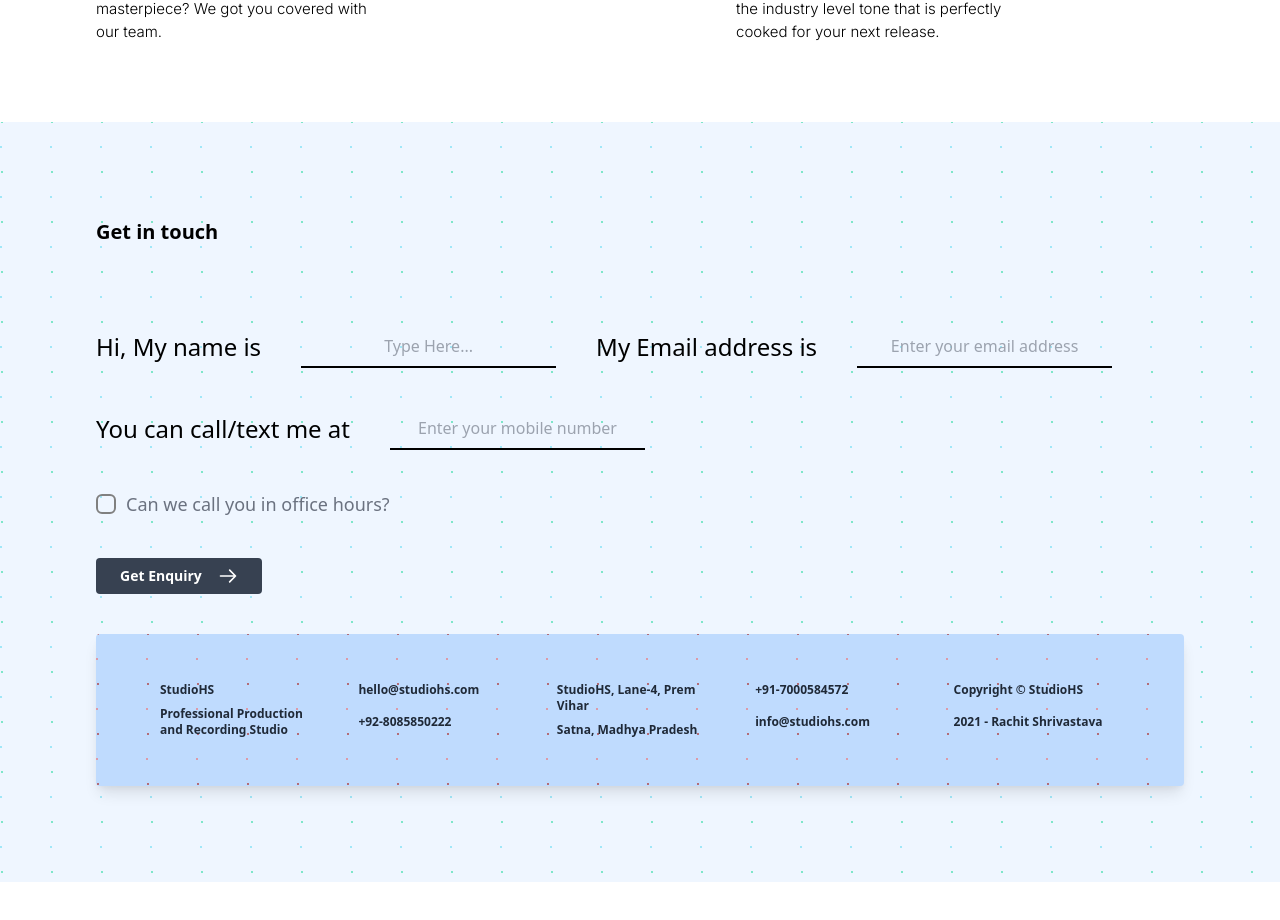
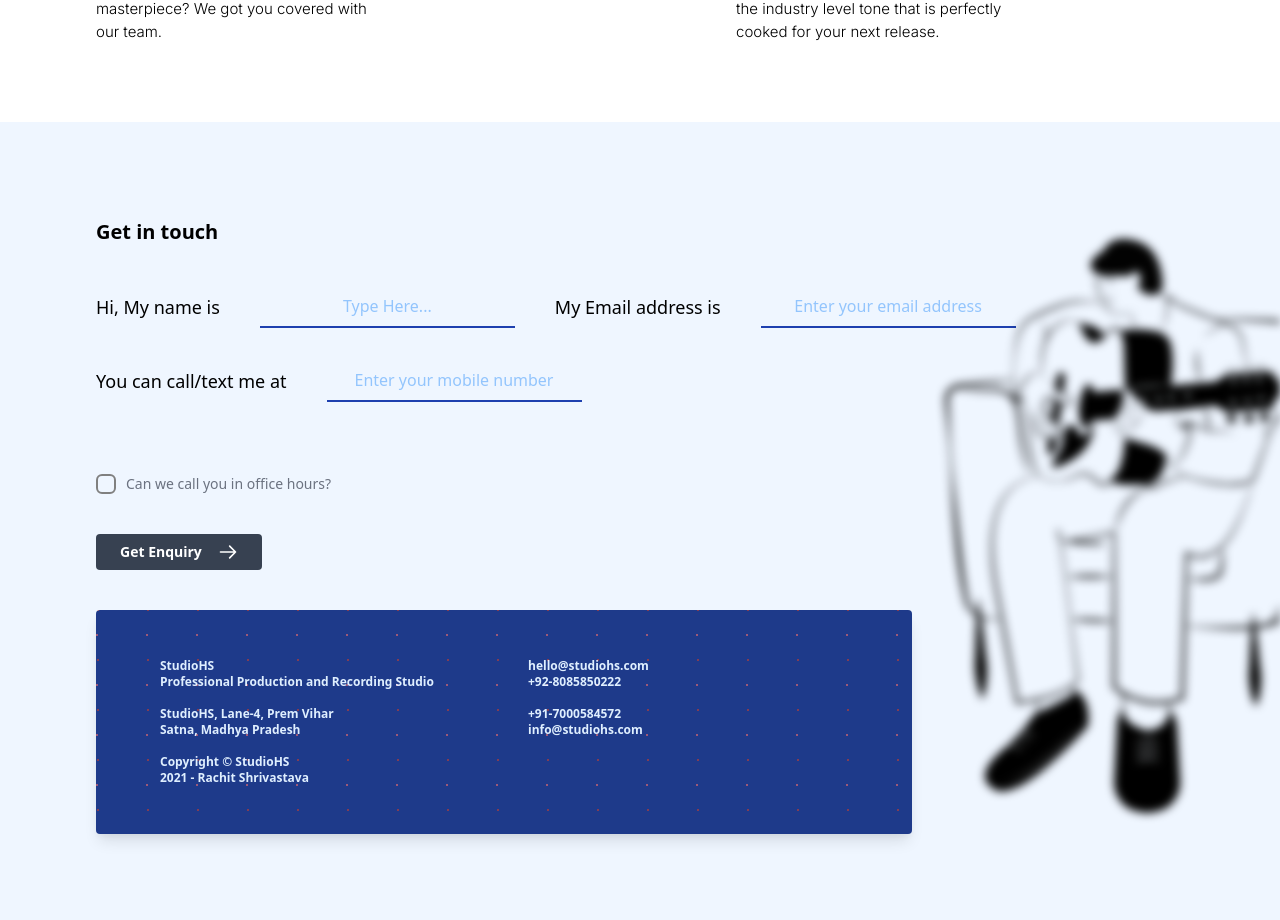
Before and after one commit to funcococode/studiohs, a React (Vite) app: page / in a window 1280 px wide. Shown: the part 2278-3198 px from the top of the page. Before the commit the page ends 3160 px from the top, so only its background shows below. Built offline with nearby package versions, Linux system fonts and the light colour scheme.

Commit message:
added an illustration for footer section

```diff
--- a/src/app/app.module.css
+++ b/src/app/app.module.css
@@ -261,26 +261,34 @@ main,section{
 
 .contactSection{
 	@apply bg-blue-50 p-24 space-y-10;
-	background-image: radial-gradient(rgba(108, 223, 243, 0.6) 1px,transparent 0),radial-gradient(rgba(77, 223, 179, 0.7) 1px,transparent 0);
-    background-size: 50px 50px;
-    background-position: 0 0, 25px 25px;
-	background-attachment: fixed;
-    -webkit-animation: slide 2s linear infinite;
-    animation: slide 4s linear infinite;
+
+	position: relative;
+}
+.contactSection::before{
+	position:absolute;
+	content:'';
+	left:50%;
+	top:0;
+	width:50%;
+	height:100%;
+	background:url('../app//footerImg.svg') no-repeat;
+	background-size: cover;
+	filter:blur(5px);
+	pointer-events: none;
 }
 .contactForm{
-	@apply space-y-10;
 }
 .contactForm > p{
-	@apply text-2xl mr-10 inline-flex gap-10 items-center;
+	@apply text-lg mr-10 inline-flex gap-10 items-center mb-8;
 }
 .contactInput{
-	@apply transition duration-100 border-0 border-b-2 border-black bg-transparent text-center  focus:outline-none focus:ring focus:ring-gray-800 focus:border-transparent focus:placeholder-opacity-0 placeholder-gray-400;
+	@apply transition duration-100 border-0 border-b-2 border-blue-800 bg-transparent text-center text-blue-800 focus:outline-none focus:ring focus:ring-blue-800 focus:border-transparent focus:placeholder-opacity-0 placeholder-blue-300;
 
 }
 
 .contactForm > p:nth-child(5){
-	@apply flex items-center text-lg
+	@apply flex items-center text-sm my-10;
+
 }
 .contactCheckbox{
 	visibility: hidden;
@@ -288,15 +296,18 @@ main,section{
 	display: none;
 }
 .contactCheckbox + label{
-	@apply text-gray-500;
+	@apply text-gray-500 hover:text-blue-900;
 	position: relative;
 	user-select: none;
 	display:grid;
 	align-items: center;
 	padding-left:30px;
 }
+.contactCheckbox:checked + label{
+	@apply text-blue-900;
+}
 .contactCheckbox:checked + label::before{
-	@apply bg-yellow-500 border-yellow-500 rounded-full
+	@apply bg-blue-800 border-blue-800 rounded-full
 }
 .contactCheckbox + label::before{
 	position: absolute;
@@ -310,7 +321,7 @@ main,section{
 	border-radius: 6px;
 }
 .formButton{
-	@apply bg-gray-700 text-white p-2 px-6 rounded text-sm font-semibold flex items-center gap-4 hover:bg-blue-600 hover:pl-10;
+	@apply bg-gray-700 text-white p-2 px-6 rounded text-sm font-semibold flex items-center gap-4 hover:bg-green-600 hover:pl-10;
 	transition:all 0.1s;
 
 }
@@ -321,9 +332,8 @@ main,section{
 
 
 .contactFooter{
-	@apply grid bg-blue-200 p-12 shadow-lg rounded;
-	grid-template-columns:repeat(5,1fr);
-
+	@apply grid bg-blue-900 p-12 shadow-lg rounded w-3/4 gap-4;
+	grid-template-columns:repeat(2,1fr);
     background-image: radial-gradient(rgba(240, 110, 110, 0.6) 1px,transparent 0),radial-gradient(rgba(173, 62, 62, 0.7) 1px,transparent 0);
     background-size: 50px 50px;
     background-position: 0 0, 25px 25px;
@@ -332,8 +342,9 @@ main,section{
     animation: slide 4s linear infinite;
 }
 .contactFooter > ul{
-	@apply grid gap-2 px-4;
+	@apply grid px-4;
 }
 .footerListItem{
-	@apply text-xs text-gray-800 font-semibold
+	@apply text-xs text-blue-100 font-semibold;
+	mix-blend-mode: screen;
 }
--- a/src/components/Contact.tsx
+++ b/src/components/Contact.tsx
@@ -1,7 +1,7 @@
 import React ,{useState,useEffect} from 'react'
 import styles from "../app/app.module.css";
 import { ArrowRightIcon } from '@heroicons/react/outline';
-import { check } from 'prettier';
+import footerImg from "../app/footerImg.svg";
 const Contact = () => {
     let [isChecked, setIsChecked] = useState(false);
     const handleChange = () => {
@@ -10,6 +10,7 @@ const Contact = () => {
     return (
         <section className={styles.contactSection}>
             <h2 className={styles.sectionTitle}>Get in touch</h2>
+            <div className={styles.contactWrapper}>
                 <form className={styles.contactForm}>
                     <p>
                         Hi, My name is <input className={styles.contactInput} type="text" id="fullName" placeholder="Type Here..." />
@@ -27,6 +28,8 @@ const Contact = () => {
                     </p>
                     <button className={styles.formButton}>Get Enquiry <span><ArrowRightIcon /></span></button>
                 </form>
+
+            </div>
             <footer className={styles.contactFooter}>
                 <ul>
                     <li className={styles.footerListItem}>StudioHS</li>
```
Also changed, not shown: src/app/footerImg.svg (added). Lines whose indentation alone changed are shown as unchanged.
